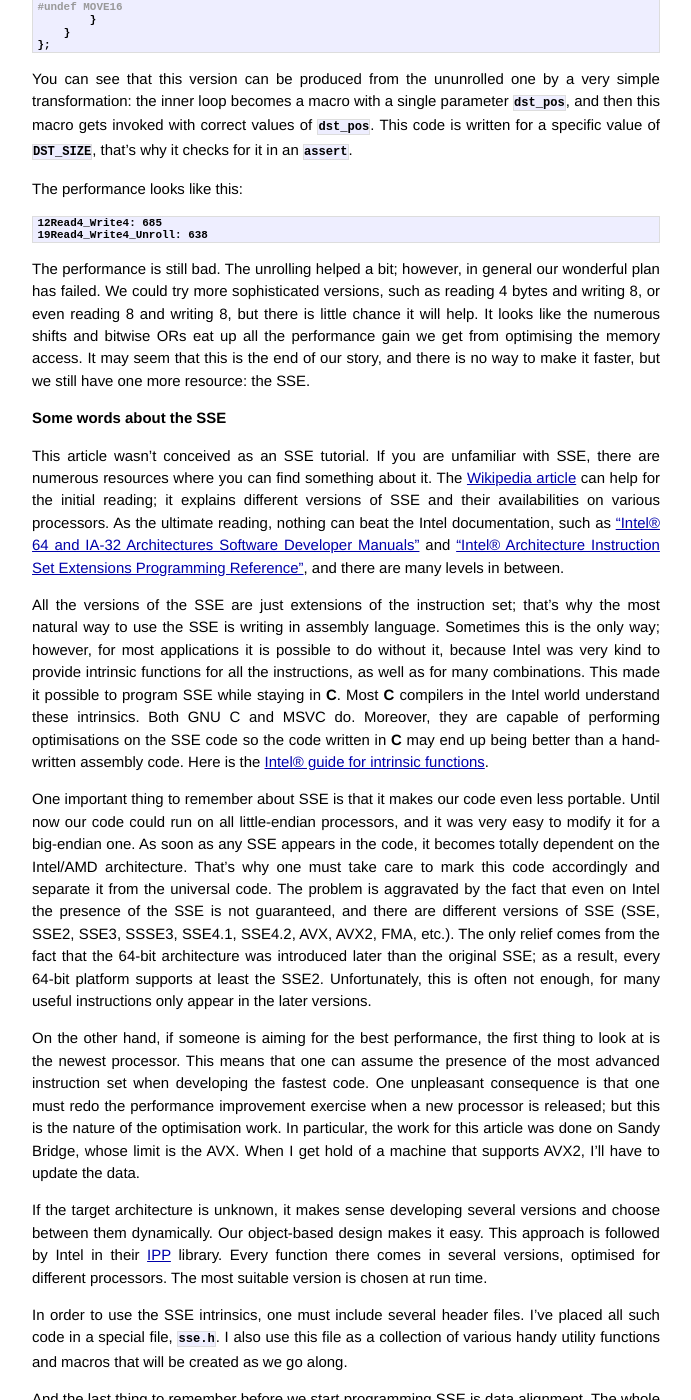
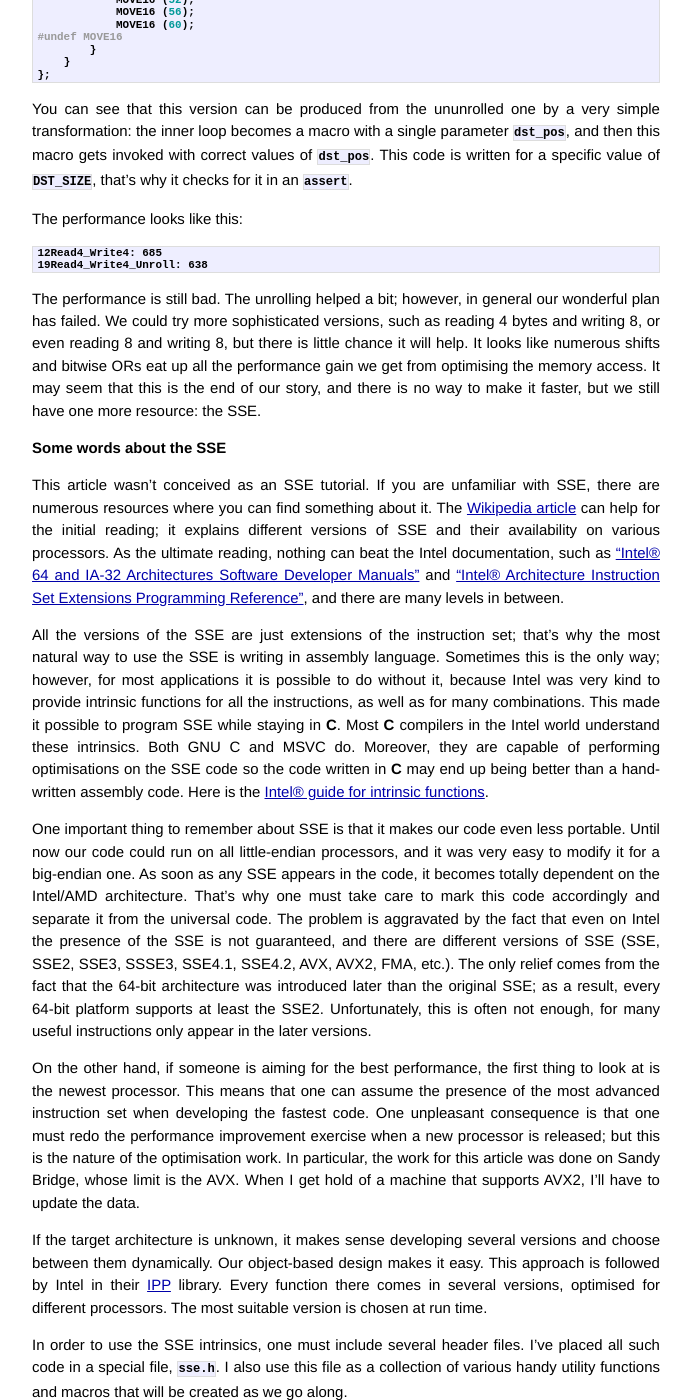
Before and after one commit to pzemtsov/pzemtsov.github.io, a Jekyll site: the page built from _posts/2014-06-04-fast-e1-de-multiplexing-in-C-using-sse-avx.md, in a window 1280 px wide and 1400 px high, scrolled down 5422 px. Shown: the whole window, without its empty margins (294-985 px from the left). Built offline with Jekyll 4.4.1, drawn with Linux system fonts in a browser that asks for light colours; Markdown is read by kramdown in place of the engine named in the settings; comment, search, counter and statistics services are not loaded.

Commit message:
Minor fix in one article and CSS

```diff
--- a/_posts/2014-06-04-fast-e1-de-multiplexing-in-C-using-sse-avx.md
+++ b/_posts/2014-06-04-fast-e1-de-multiplexing-in-C-using-sse-avx.md
@@ -324,7 +324,7 @@
 
 The performance is still bad. The unrolling helped a bit; however, in general our wonderful plan has failed.
 We could try more sophisticated versions, such as reading 4 bytes and writing 8, or even reading 8 and writing 8,
-but there is little chance it will help. It looks like the numerous shifts and bitwise ORs eat up all the performance gain
+but there is little chance it will help. It looks like numerous shifts and bitwise ORs eat up all the performance gain
 we get from optimising the memory access. It may seem that this is the end of our story, and there is
 no way to make it faster, but we still have one more resource: the SSE.
 
@@ -333,7 +333,7 @@
 
 This article wasn't conceived as an SSE tutorial. If you are unfamiliar with SSE, there are numerous resources
 where you can find something about it. The [Wikipedia article](http://en.wikipedia.org/wiki/Streaming_SIMD_Extensions)
-can help for the initial reading; it explains different versions of SSE and their availabilities on various processors.
+can help for the initial reading; it explains different versions of SSE and their availability on various processors.
 As the ultimate reading, nothing can beat the Intel documentation, such as
 ["Intel&reg; 64 and IA-32 Architectures Software Developer Manuals"](http://www.intel.com/content/www/us/en/processors/architectures-software-developer-manuals.html])
 and ["Intel&reg; Architecture Instruction Set Extensions Programming Reference"](https://software.intel.com/sites/default/files/managed/68/8b/319433-019.pdf),
--- a/css/main.css
+++ b/css/main.css
@@ -20,7 +20,7 @@
 }
 
 h1, h2, h3, h4, h5, h6 {
-  font-size: 100%; }
+  font-size: 100%; margin-top: 1em; }
 
 h1 { margin-bottom: 1em; }
 p { margin: 1em 0; }
```
